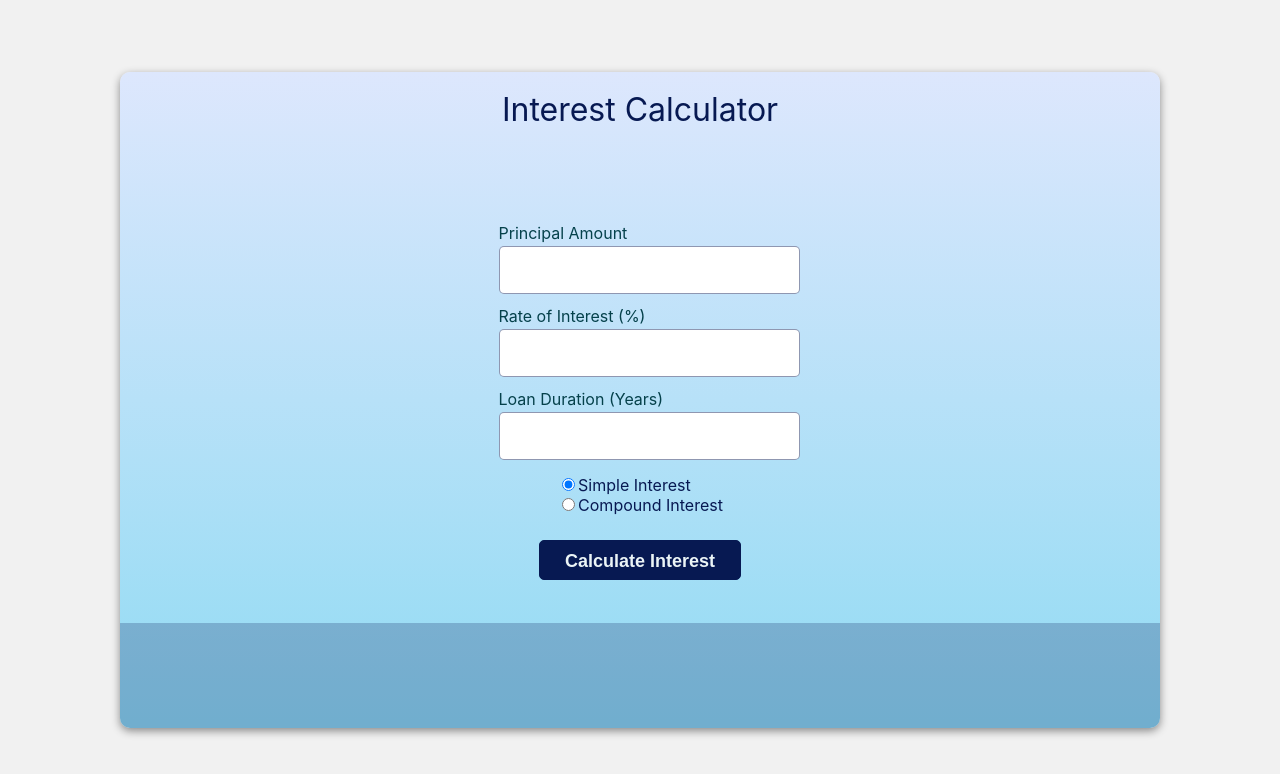
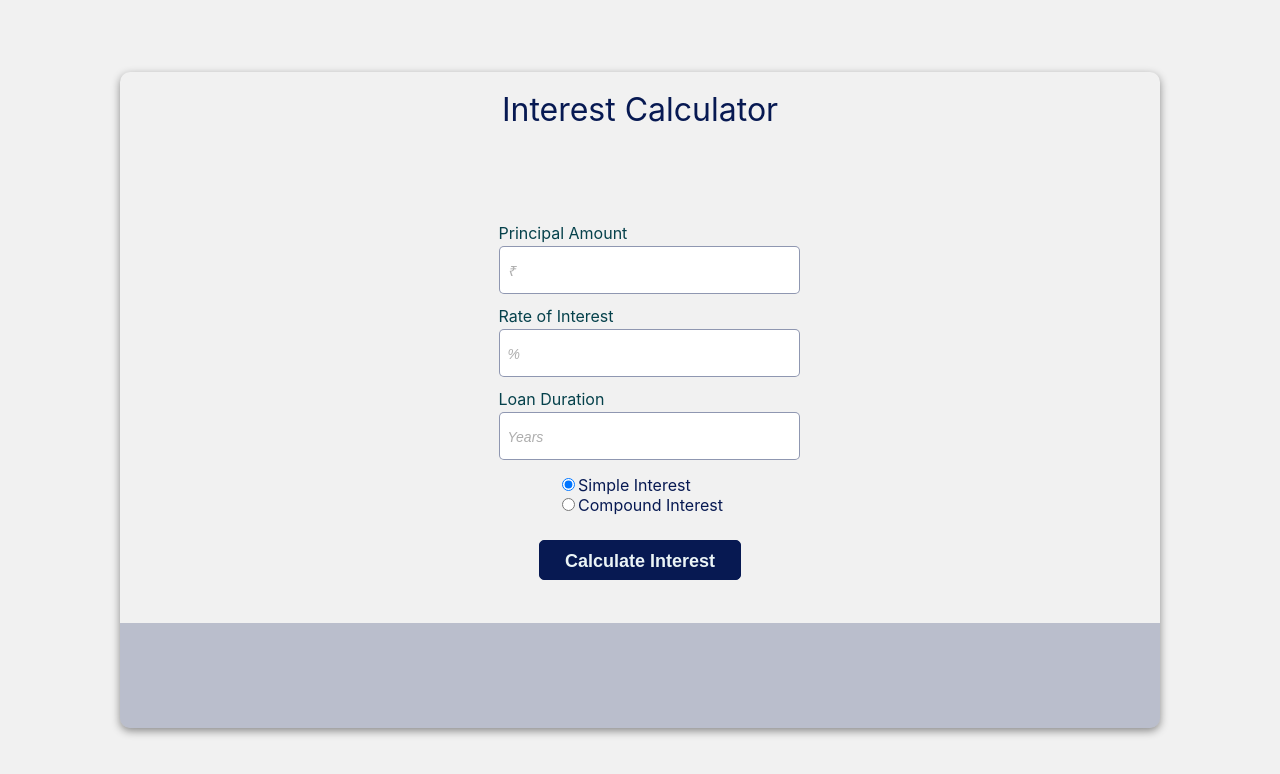
Before and after one commit to lajeesh1/interestCalculator, a React (Create React App) app: page / in a window 1280 px wide. Shown: the top 774 px of the page. Built offline with nearby package versions, Linux system fonts and the light colour scheme.

Commit message:
UI updated

```diff
--- a/src/App.css
+++ b/src/App.css
@@ -5,7 +5,6 @@ body {
 }
 
 .container {
-
   background-color: rgb(241, 241, 241);
   height: 100vh;
   width: 100vw;
@@ -15,7 +14,7 @@ body {
 }
 
 .calculator {
-  background-image: linear-gradient(to top, #91dbf3, #dde7fd);
+  /* background-image: linear-gradient(to top, #ecf3f6, #eff2f7); */
   width: 80%;
   height: 80vh;
 
@@ -27,6 +26,18 @@ body {
   padding: 8px;
   overflow: hidden;
 }
+input::placeholder {
+  font-family: "Arial", sans-serif; /* Change to the font of your choice */
+  font-size: 14px; /* Adjust the size */
+  color: rgba(128, 128, 128, 0.647); /* Adjust the color */
+  font-style: italic; /* Optional: can be normal, italic, or oblique */
+}
+
+textarea::placeholder {
+  font-family: "Times New Roman", serif;
+  font-size: 12px;
+  color: rgba(169, 169, 169, 0.579);
+}
 
 .title {
   position: absolute;
@@ -37,7 +48,6 @@ body {
   color: EBF4F6;
   text-align: center;
   padding: 10px 0;
-
 
   color: #071952;
   border-radius: 10px 10px 0 0;
@@ -92,8 +102,6 @@ input[type="number"]::-webkit-inner-spin-button {
 }
 
 .result {
-
-
   margin: 0 auto;
   text-align: center;
 }
@@ -133,7 +141,7 @@ input[type="number"]::-webkit-inner-spin-button {
   border: #071952 solid 1px;
   height: 40px;
   background-color: #071952;
-  color: #EBF4F6;
+  color: #ebf4f6;
   font-size: 18px;
   border-radius: 5px;
   padding: 10px 25px;
@@ -148,7 +156,4 @@ input[type="number"]::-webkit-inner-spin-button {
     box-sizing: border-box;
     /* Include padding in the width calculation */
   }
-
-
-
 }
--- a/src/App.js
+++ b/src/App.js
@@ -38,25 +38,28 @@ function App() {
             <p>Principal Amount</p>
             <input
               type="number"
+              placeholder="₹"
               value={principal}
               onChange={(e) => setPrincipal(e.target.value)}
             />
           </div>
 
           <div className="input interest">
-            <p>Rate of Interest (%)</p>
+            <p>Rate of Interest </p>
             <input
               type="number"
+              placeholder="%"
               value={rate}
               onChange={(e) => setRate(e.target.value)}
             />
           </div>
 
           <div className="input year">
-            <p>Loan Duration (Years)</p>
+            <p>Loan Duration </p>
             <input
               type="number"
               value={time}
+              placeholder="Years"
               onChange={(e) => setTime(e.target.value)}
             />
           </div>
```
Lines whose indentation alone changed are shown as unchanged.
